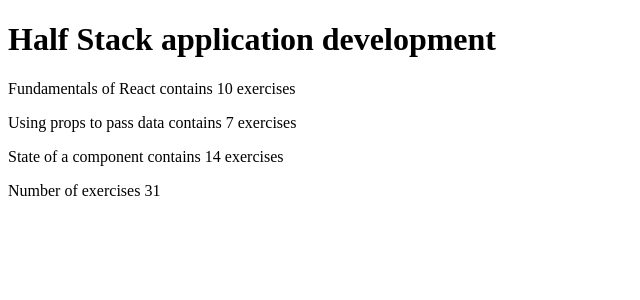
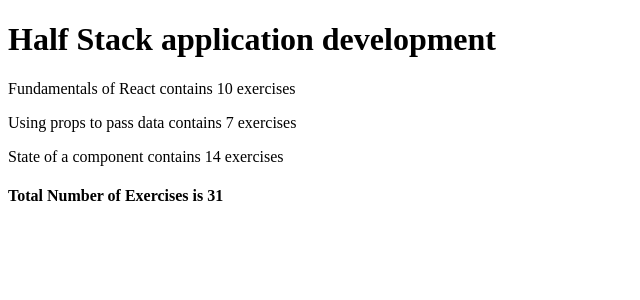
Before and after one commit to fullstackstan/FSO2023, a React (Create React App) app in the folder part1/courseinfo/: page / in a window 1280 px wide. Shown: the top 300 px of the page, without its empty margins (0-640 px from the left). Built offline with nearby package versions, Linux system fonts and the light colour scheme.

Commit message:
exercise1-1 complete

```diff
--- a/part1/courseinfo/src/App.js
+++ b/part1/courseinfo/src/App.js
@@ -10,6 +10,14 @@ const Content = (props) => {
   return (
     <>
     <p>{props.part} contains {props.count} exercises</p>
+    </>
+  )
+}
+
+const Total = (props)=>{
+  return (
+    <>
+    <h4>Total Number of Exercises is {props.total}</h4>
     </>
   )
 }
@@ -35,7 +43,8 @@ const App = () => {
       <p>
         <Content part={part3} count={exercises3} />
       </p>
-      <p>Number of exercises {exercises1 + exercises2 + exercises3}</p>
+      <p><Total total={exercises1 + exercises2 + exercises3} />
+      </p>
     </div>
   )
 }
```
